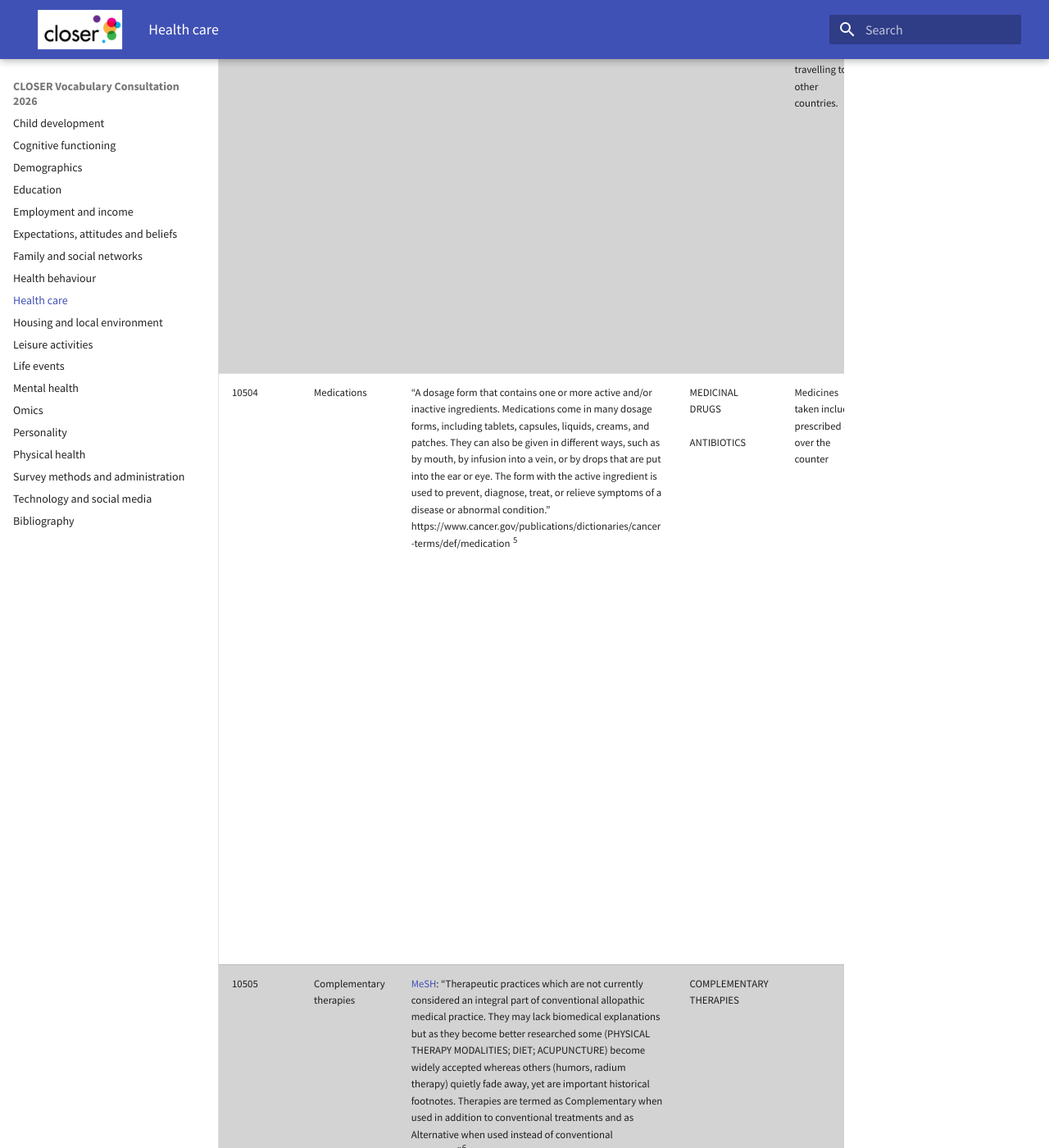
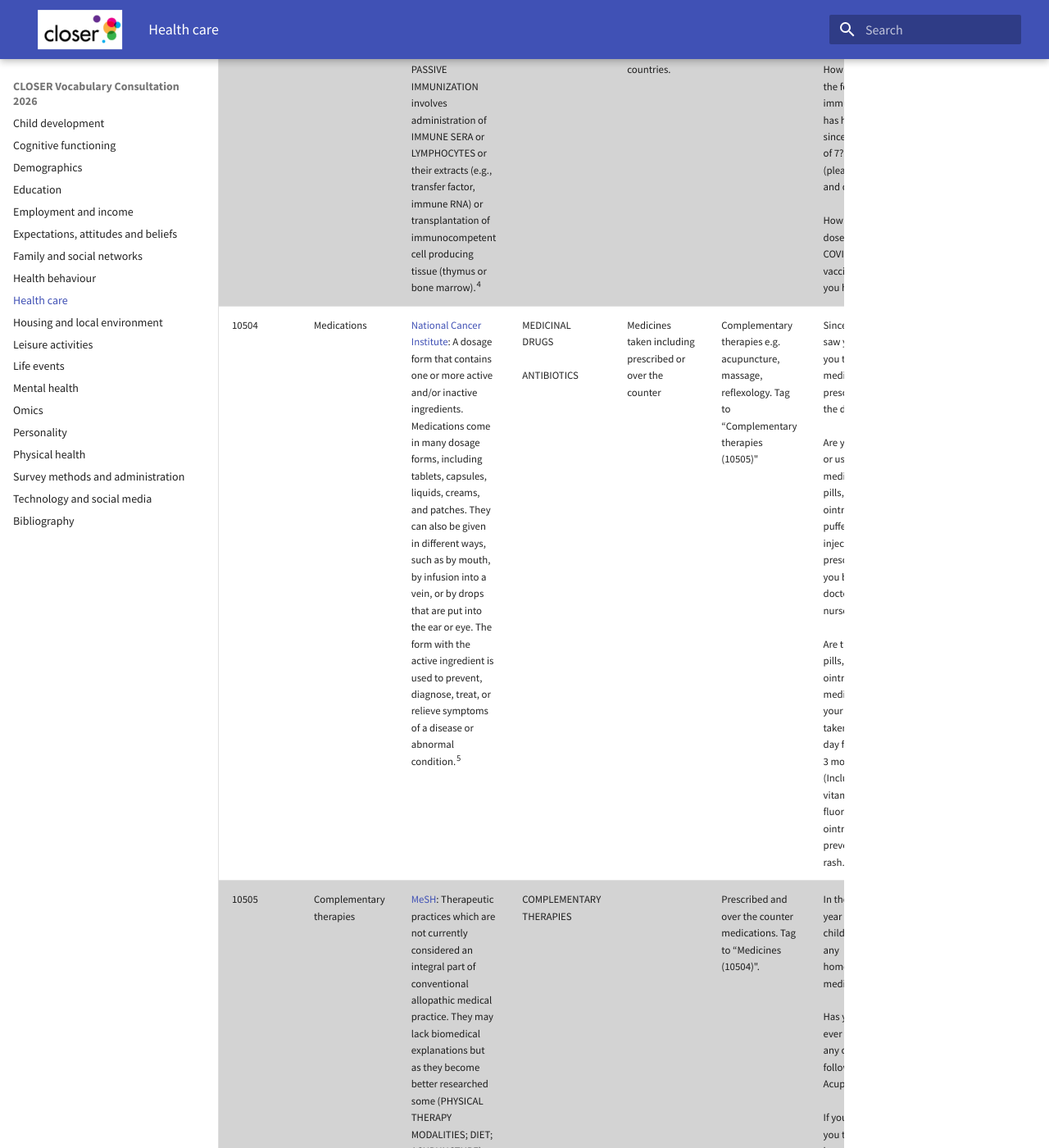
Before and after one commit to CLOSER-Cohorts/closer-vocabulary-2026, an MkDocs documentation site: the page built from docs/health-care.md, in a window 1280 px wide and 1400 px high, scrolled down 1532 px. Shown: the whole window at 82% size. Built offline with MkDocs 1.6.1 and Material for MkDocs 9.7.7, drawn with Linux system fonts in a browser that asks for light colours; some of the changed text lies outside the part shown.

Commit message:
Update health-care.md
Fixed formatting

```diff
--- a/docs/health-care.md
+++ b/docs/health-care.md
@@ -2,9 +2,9 @@
 
 | **Topic** | **Description** | **Definition** | **Terms (ELSST)** | **What it is** | **What is isn’t** | **Examples** | **Changes** |
 | --- | --- | --- | --- | --- | --- | --- | --- |
-| 105 | Health and social care | [ELSST (medical care)](https://thesauri.cessda.eu/elsst-5/en/page/17d374f5-a930-4a1a-869a-12a748283d94): “COVERS ALL ASPECTS OF MEDICAL CARE GIVEN TO OR RECEIVED BY A PATIENT, INCLUDING EXAMINATIONS, DIAGNOSIS, MONITORING AND TREATMENT.”<sup>1</sup> | MEDICAL CARE<br><br>HEALTH | Care provided by medical and non-medical professionals (e.g. family), including help with daily tasks (e.g. washing and dressing). |     | “When your 'Children of the Nineties' child has a health problem, what do you do? Other (please tick and describe )” | Renamed from Health Care |
-| 10501 | Health services utilisation | [ELSST (health services)](https://thesauri.cessda.eu/elsst-5/en/page/38854495-5f8e-4a5f-aed7-8819d1b14473): “HEALTH SERVICES PROVIDED AT NATIONAL OR REGIONAL LEVEL”<sup>2</sup> | HEALTH SERVICES<br><br>ACCESS TO HEALTH SERVICES | The use of private or public health services, including care at home. Includes patient care i.e. an appointment in a hospital or a GP | An overnight hospital stay or admission. These questions should be tagged to “10502 (Hospital admissions)” | “Over the past year which health and/or support services have been involved with you and your child? GP”<br><br>“Have you seen an optician or a doctor about problems with eyesight in the last 12 months?”<br><br>“How often has your baby gone to the Child Health Clinic or Baby Clinic?” |     |
-| 10502 | Hospital admissions | [ELSST](https://thesauri.cessda.eu/elsst-5/en/page/d5ce3767-f68d-44c6-8f2f-c9d66e3a2023): “THE PROCESS OF ACCEPTING PATIENTS INTO HOSPITAL CARE; NUMBERS OF PATIENTS ADMITTED TO HOSPITAL”<sup>3</sup> | HOSPITAL ADMISSIONS<br><br>HOSPITAL SERVICES | Includes respite care. | Hospital visits as an outpatient (tag to “Health services utilisation” (10501)). | “Have you been admitted to hospital (including as a day case) in the last 12 months?”<br><br>“What were the main reasons for you being in hospital? Please specify”<br><br>“How long were you in hospital?” |     |
-| 10503 | Immunisations | [MeSH](https://www.ncbi.nlm.nih.gov/mesh/68007114): “Deliberate stimulation of the host's immune response. ACTIVE IMMUNIZATION involves administration of ANTIGENS or IMMUNOLOGIC ADJUVANTS. PASSIVE IMMUNIZATION involves administration of IMMUNE SERA or LYMPHOCYTES or their extracts (e.g., transfer factor, immune RNA) or transplantation of immunocompetent cell producing tissue (thymus or bone marrow).”<sup>4</sup> | IMMUNIZATION<br><br>VACCINATION | In addition to standardly prescribed vaccinations and immunisations, also includes those for travelling to other countries. |     | “Do you intend to immunise your baby?”<br><br>“Have you been vaccinated against: Tuberculosis (BCG)”<br><br>“How many of the following immunisations has he had since the age of 7? Other (please tick and describe)”<br><br>How many doses of the COVID-19 vaccine have you had? |     |
-| 10504 | Medications | “A dosage form that contains one or more active and/or inactive ingredients. Medications come in many dosage forms, including tablets, capsules, liquids, creams, and patches. They can also be given in different ways, such as by mouth, by infusion into a vein, or by drops that are put into the ear or eye. The form with the active ingredient is used to prevent, diagnose, treat, or relieve symptoms of a disease or abnormal condition.” https://www.cancer.gov/publications/dictionaries/cancer-terms/def/medication <sup>5</sup> | MEDICINAL DRUGS<br><br>ANTIBIOTICS | Medicines taken including prescribed or over the counter | Complementary therapies e.g. Acupuncture, massage, reflexology etc. (tag to “Complementary therapies” (10505)) | “Since we last saw you have you taken medicines prescribed by the doctor?”<br><br>“Are you taking or using any medicines, pills, syrups, ointments, puffers or injections prescribed for you by a doctor or a nurse?”<br><br>“Are there any pills, ointments or medicines that your child has taken every day for the last 3 months? (Include vitamins, fluoride, ointment to prevent nappy rash.)” |     |
-| 10505 | Complementary therapies | [MeSH](https://www.ncbi.nlm.nih.gov/mesh/68000529): “Therapeutic practices which are not currently considered an integral part of conventional allopathic medical practice. They may lack biomedical explanations but as they become better researched some (PHYSICAL THERAPY MODALITIES; DIET; ACUPUNCTURE) become widely accepted whereas others (humors, radium therapy) quietly fade away, yet are important historical footnotes. Therapies are termed as Complementary when used in addition to conventional treatments and as Alternative when used instead of conventional treatment.”<sup>6</sup> | COMPLEMENTARY THERAPIES |     | Prescribed and over the counter medications (tag to “Medicines” (10504)). | “In the past year has your child taken any homeopathic medicines?”<br><br>“Has your child ever received any of the following: Acupuncture”<br><br>“If you are ill do you take any homeopathic medicine?” |     |
+| 105 | Health and social care | [ELSST (medical care)](https://thesauri.cessda.eu/elsst-5/en/page/17d374f5-a930-4a1a-869a-12a748283d94): COVERS ALL ASPECTS OF MEDICAL CARE GIVEN TO OR RECEIVED BY A PATIENT, INCLUDING EXAMINATIONS, DIAGNOSIS, MONITORING AND TREATMENT.<sup>1</sup> | MEDICAL CARE<br><br>HEALTH | Care provided by medical and non-medical professionals (e.g. family), including help with daily tasks (e.g. washing and dressing). |     | When your 'Children of the Nineties' child has a health problem, what do you do? Other (please tick and describe ) | Renamed from Health Care |
+| 10501 | Health services utilisation | [ELSST (health services)](https://thesauri.cessda.eu/elsst-5/en/page/38854495-5f8e-4a5f-aed7-8819d1b14473): HEALTH SERVICES PROVIDED AT NATIONAL OR REGIONAL LEVEL.<sup>2</sup> | HEALTH SERVICES<br><br>ACCESS TO HEALTH SERVICES | The use of private or public health services, including care at home. Includes patient care i.e. an appointment in a hospital or a GP | An overnight hospital stay or admission. Tag to “Hospital admissions (10502)”. | Over the past year which health and/or support services have been involved with you and your child? GP<br><br>Have you seen an optician or a doctor about problems with eyesight in the last 12 months?<br><br>How often has your baby gone to the Child Health Clinic or Baby Clinic? |     |
+| 10502 | Hospital admissions | [ELSST](https://thesauri.cessda.eu/elsst-5/en/page/d5ce3767-f68d-44c6-8f2f-c9d66e3a2023): THE PROCESS OF ACCEPTING PATIENTS INTO HOSPITAL CARE; NUMBERS OF PATIENTS ADMITTED TO HOSPITAL.<sup>3</sup> | HOSPITAL ADMISSIONS<br><br>HOSPITAL SERVICES | Includes respite care. | Hospital visits as an outpatient. Tag to “Health services utilisation (10501)". | Have you been admitted to hospital (including as a day case) in the last 12 months?<br><br>What were the main reasons for you being in hospital? Please specify<br><br>How long were you in hospital? |     |
+| 10503 | Immunisations | [MeSH](https://www.ncbi.nlm.nih.gov/mesh/68007114): Deliberate stimulation of the host's immune response. ACTIVE IMMUNIZATION involves administration of ANTIGENS or IMMUNOLOGIC ADJUVANTS. PASSIVE IMMUNIZATION involves administration of IMMUNE SERA or LYMPHOCYTES or their extracts (e.g., transfer factor, immune RNA) or transplantation of immunocompetent cell producing tissue (thymus or bone marrow).<sup>4</sup> | IMMUNIZATION<br><br>VACCINATION | In addition to standardly prescribed vaccinations and immunisations, also includes those for travelling to other countries. |     | Do you intend to immunise your baby?<br><br>Have you been vaccinated against: Tuberculosis (BCG)<br><br>How many of the following immunisations has he had since the age of 7? Other (please tick and describe)<br><br>How many doses of the COVID-19 vaccine have you had? |     |
+| 10504 | Medications | [National Cancer Institute](https://www.cancer.gov/publications/dictionaries/cancer-terms/def/medication): A dosage form that contains one or more active and/or inactive ingredients. Medications come in many dosage forms, including tablets, capsules, liquids, creams, and patches. They can also be given in different ways, such as by mouth, by infusion into a vein, or by drops that are put into the ear or eye. The form with the active ingredient is used to prevent, diagnose, treat, or relieve symptoms of a disease or abnormal condition.<sup>5</sup> | MEDICINAL DRUGS<br><br>ANTIBIOTICS | Medicines taken including prescribed or over the counter | Complementary therapies e.g. acupuncture, massage, reflexology. Tag to “Complementary therapies (10505)" | Since we last saw you have you taken medicines prescribed by the doctor?<br><br>Are you taking or using any medicines, pills, syrups, ointments, puffers or injections prescribed for you by a doctor or a nurse?<br><br>Are there any pills, ointments or medicines that your child has taken every day for the last 3 months? (Include vitamins, fluoride, ointment to prevent nappy rash.) |     |
+| 10505 | Complementary therapies | [MeSH](https://www.ncbi.nlm.nih.gov/mesh/68000529): Therapeutic practices which are not currently considered an integral part of conventional allopathic medical practice. They may lack biomedical explanations but as they become better researched some (PHYSICAL THERAPY MODALITIES; DIET; ACUPUNCTURE) become widely accepted whereas others (humors, radium therapy) quietly fade away, yet are important historical footnotes. Therapies are termed as Complementary when used in addition to conventional treatments and as Alternative when used instead of conventional treatment.<sup>6</sup> | COMPLEMENTARY THERAPIES |     | Prescribed and over the counter medications. Tag to “Medicines (10504)". | In the past year has your child taken any homeopathic medicines?<br><br>Has your child ever received any of the following: Acupuncture<br><br>If you are ill do you take any homeopathic medicine? |     |
```
